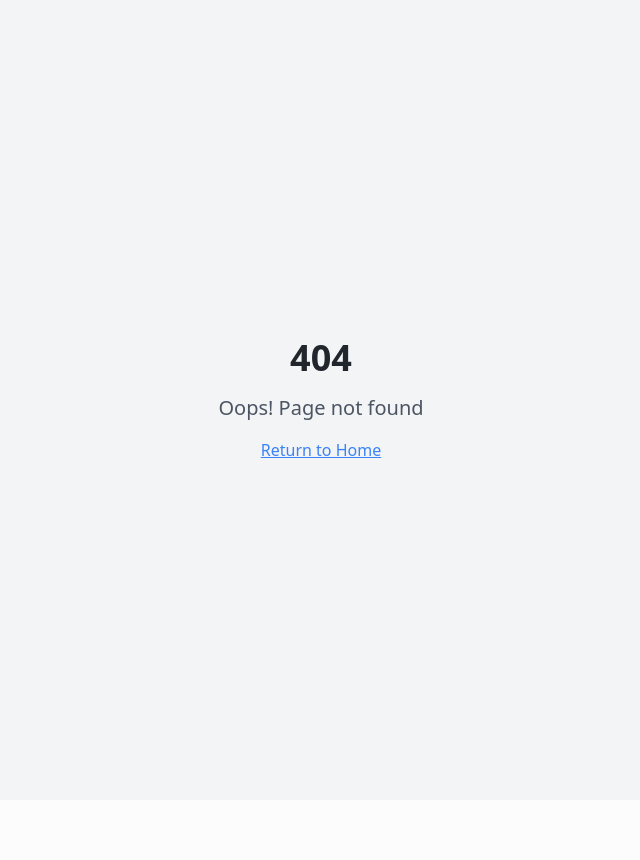
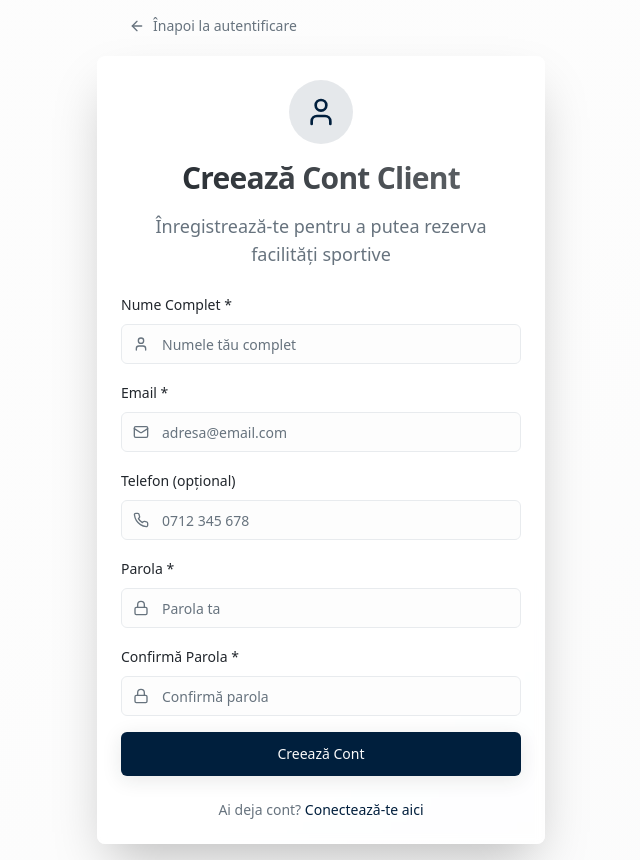
Before and after one commit to marcossoames/rezervaarena, a React (Vite) app: page /client/register in a window 1280 px wide. Before the commit this address had no page. Shown: the whole page, without its empty margins (319-959 px from the left). Before the commit the page ends 800 px from the top, so only its background shows below. Built offline with nearby package versions, Linux system fonts and the light colour scheme.

Commit message:
Fix client registration route
The client registration page was not found. This commit creates the `/client/register` route and the `ClientRegister.tsx` page.

```diff
--- a/src/App.tsx
+++ b/src/App.tsx
@@ -10,6 +10,7 @@ import AdminLogin from "./pages/AdminLogin";
 import FacilitiesPage from "./pages/FacilitiesPage";
 import BookingPage from "./pages/BookingPage";
 import FacilityRegister from "./pages/FacilityRegister";
+import ClientRegister from "./pages/ClientRegister";
 import NotFound from "./pages/NotFound";
 
 const queryClient = new QueryClient();
@@ -23,6 +24,7 @@ const App = () => (
         <Routes>
           <Route path="/" element={<Index />} />
           <Route path="/client/login" element={<ClientLogin />} />
+          <Route path="/client/register" element={<ClientRegister />} />
           <Route path="/facility/login" element={<SportsFacilityLogin />} />
           <Route path="/facility/register" element={<FacilityRegister />} />
           <Route path="/admin/login" element={<AdminLogin />} />
--- /dev/null
+++ b/src/pages/ClientRegister.tsx
@@ -0,0 +1,232 @@
+import { useState } from "react";
+import { useForm } from "react-hook-form";
+import { Link, useNavigate } from "react-router-dom";
+import { Button } from "@/components/ui/button";
+import { Card, CardContent, CardDescription, CardHeader, CardTitle } from "@/components/ui/card";
+import { Input } from "@/components/ui/input";
+import { Label } from "@/components/ui/label";
+import { ArrowLeft, Mail, Lock, User, Phone } from "lucide-react";
+import { supabase } from "@/integrations/supabase/client";
+import { useToast } from "@/hooks/use-toast";
+
+interface ClientFormData {
+  email: string;
+  password: string;
+  confirmPassword: string;
+  fullName: string;
+  phone?: string;
+}
+
+const ClientRegister = () => {
+  const [isLoading, setIsLoading] = useState(false);
+  const { register, handleSubmit, watch, formState: { errors } } = useForm<ClientFormData>();
+  const { toast } = useToast();
+  const navigate = useNavigate();
+
+  const password = watch("password");
+
+  const onSubmit = async (data: ClientFormData) => {
+    if (data.password !== data.confirmPassword) {
+      toast({
+        title: "Eroare",
+        description: "Parolele nu se potrivesc",
+        variant: "destructive"
+      });
+      return;
+    }
+
+    setIsLoading(true);
+
+    try {
+      // Create user account
+      const { data: authData, error: authError } = await supabase.auth.signUp({
+        email: data.email,
+        password: data.password,
+        options: {
+          emailRedirectTo: `${window.location.origin}/`,
+          data: {
+            full_name: data.fullName,
+            phone: data.phone
+          }
+        }
+      });
+
+      if (authError) {
+        throw authError;
+      }
+
+      if (authData.user) {
+        toast({
+          title: "Cont creat cu succes!",
+          description: "Te-ai înregistrat cu succes. Verifică-ți emailul pentru confirmarea contului.",
+        });
+
+        // Redirect to login page
+        navigate("/client/login");
+      }
+    } catch (error: any) {
+      console.error('Error creating account:', error);
+      toast({
+        title: "Eroare la înregistrare",
+        description: error.message || "A apărut o eroare la crearea contului",
+        variant: "destructive"
+      });
+    } finally {
+      setIsLoading(false);
+    }
+  };
+
+  return (
+    <div className="min-h-screen bg-gradient-to-br from-background via-background to-muted/20 p-4">
+      {/* Back Button */}
+      <div className="container mx-auto max-w-md mb-4">
+        <Link to="/client/login" className="inline-flex items-center gap-2 text-muted-foreground hover:text-foreground transition-colors text-sm">
+          <ArrowLeft className="h-4 w-4" />
+          Înapoi la autentificare
+        </Link>
+      </div>
+
+      <div className="flex items-center justify-center">
+        <Card className="w-full max-w-md shadow-2xl border-0 bg-card/80 backdrop-blur-sm">
+          <CardHeader className="text-center space-y-4">
+            <div className="mx-auto w-16 h-16 bg-primary/10 rounded-full flex items-center justify-center">
+              <User className="w-8 h-8 text-primary" />
+            </div>
+            <CardTitle className="text-3xl font-bold bg-gradient-to-r from-foreground to-foreground/70 bg-clip-text text-transparent">
+              Creează Cont Client
+            </CardTitle>
+            <CardDescription className="text-lg">
+              Înregistrează-te pentru a putea rezerva facilități sportive
+            </CardDescription>
+          </CardHeader>
+
+          <CardContent className="space-y-6">
+            <form onSubmit={handleSubmit(onSubmit)} className="space-y-4">
+              {/* Full Name */}
+              <div className="space-y-2">
+                <Label htmlFor="fullName">Nume Complet *</Label>
+                <div className="relative">
+                  <User className="absolute left-3 top-3 h-4 w-4 text-muted-foreground" />
+                  <Input
+                    id="fullName"
+                    type="text"
+                    placeholder="Numele tău complet"
+                    className="pl-10 bg-background/50"
+                    {...register("fullName", { required: "Numele este obligatoriu" })}
+                  />
+                </div>
+                {errors.fullName && (
+                  <p className="text-sm text-destructive">{errors.fullName.message}</p>
+                )}
+              </div>
+
+              {/* Email */}
+              <div className="space-y-2">
+                <Label htmlFor="email">Email *</Label>
+                <div className="relative">
+                  <Mail className="absolute left-3 top-3 h-4 w-4 text-muted-foreground" />
+                  <Input
+                    id="email"
+                    type="email"
+                    placeholder="adresa@email.com"
+                    className="pl-10 bg-background/50"
+                    {...register("email", {
+                      required: "Emailul este obligatoriu",
+                      pattern: {
+                        value: /^[A-Z0-9._%+-]+@[A-Z0-9.-]+\.[A-Z]{2,}$/i,
+                        message: "Adresa de email nu este validă"
+                      }
+                    })}
+                  />
+                </div>
+                {errors.email && (
+                  <p className="text-sm text-destructive">{errors.email.message}</p>
+                )}
+              </div>
+
+              {/* Phone */}
+              <div className="space-y-2">
+                <Label htmlFor="phone">Telefon (opțional)</Label>
+                <div className="relative">
+                  <Phone className="absolute left-3 top-3 h-4 w-4 text-muted-foreground" />
+                  <Input
+                    id="phone"
+                    type="tel"
+                    placeholder="0712 345 678"
+                    className="pl-10 bg-background/50"
+                    {...register("phone")}
+                  />
+                </div>
+              </div>
+
+              {/* Password */}
+              <div className="space-y-2">
+                <Label htmlFor="password">Parola *</Label>
+                <div className="relative">
+                  <Lock className="absolute left-3 top-3 h-4 w-4 text-muted-foreground" />
+                  <Input
+                    id="password"
+                    type="password"
+                    placeholder="Parola ta"
+                    className="pl-10 bg-background/50"
+                    {...register("password", {
+                      required: "Parola este obligatorie",
+                      minLength: {
+                        value: 6,
+                        message: "Parola trebuie să aibă cel puțin 6 caractere"
+                      }
+                    })}
+                  />
+                </div>
+                {errors.password && (
+                  <p className="text-sm text-destructive">{errors.password.message}</p>
+                )}
+              </div>
+
+              {/* Confirm Password */}
+              <div className="space-y-2">
+                <Label htmlFor="confirmPassword">Confirmă Parola *</Label>
+                <div className="relative">
+                  <Lock className="absolute left-3 top-3 h-4 w-4 text-muted-foreground" />
+                  <Input
+                    id="confirmPassword"
+                    type="password"
+                    placeholder="Confirmă parola"
+                    className="pl-10 bg-background/50"
+                    {...register("confirmPassword", {
+                      required: "Confirmarea parolei este obligatorie",
+                      validate: value => value === password || "Parolele nu se potrivesc"
+                    })}
+                  />
+                </div>
+                {errors.confirmPassword && (
+                  <p className="text-sm text-destructive">{errors.confirmPassword.message}</p>
+                )}
+              </div>
+
+              <Button
+                type="submit"
+                className="w-full"
+                size="lg"
+                disabled={isLoading}
+              >
+                {isLoading ? "Se creează contul..." : "Creează Cont"}
+              </Button>
+            </form>
+
+            <div className="text-center">
+              <p className="text-sm text-muted-foreground">
+                Ai deja cont?{" "}
+                <Link to="/client/login" className="text-primary hover:underline font-medium">
+                  Conectează-te aici
+                </Link>
+              </p>
+            </div>
+          </CardContent>
+        </Card>
+      </div>
+    </div>
+  );
+};
+
+export default ClientRegister;
```
